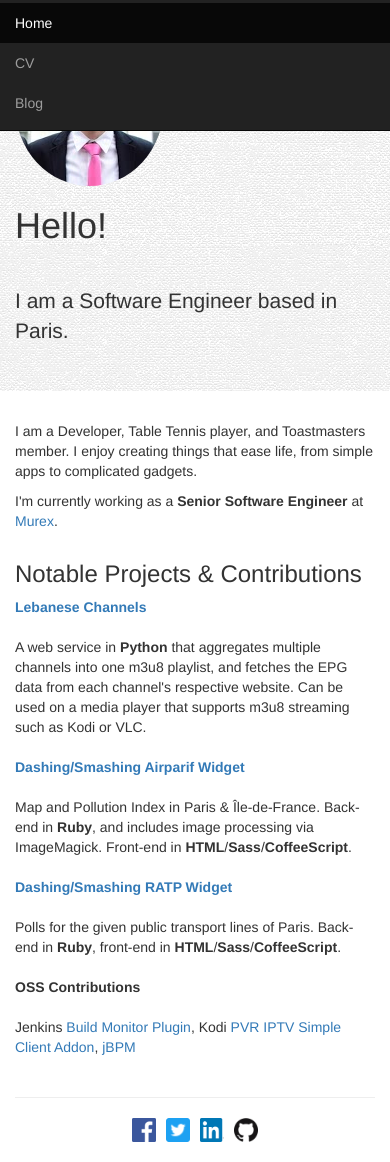
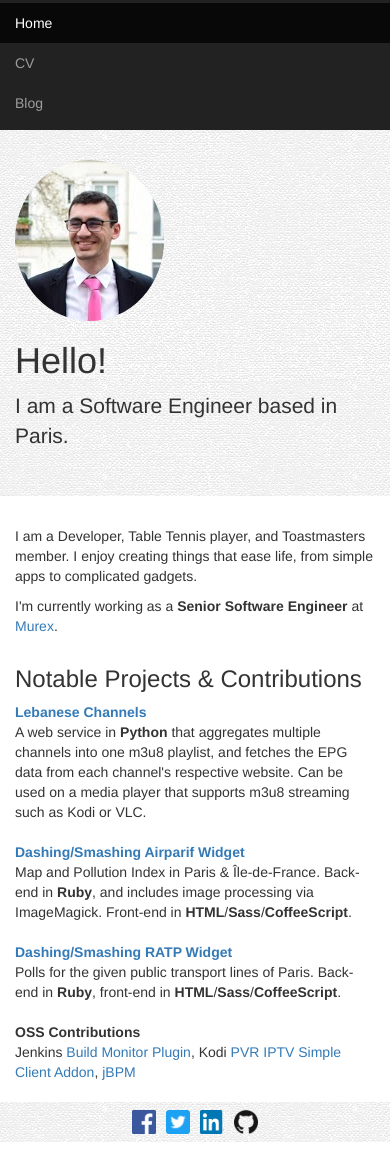
Before and after one commit to ChadiEM/website, a plain HTML site: page website/index.html in a window 390 px wide. Shown: the part 55-1217 px from the top of the page. Drawn offline with nearby package versions, Linux system fonts and the light colour scheme.

Commit message:
Improved top navbar for mobile, and added sticky footer

```diff
--- a/website/css/styles.css
+++ b/website/css/styles.css
@@ -1,45 +1,41 @@
-body {
-    padding-top: 50px;
-    padding-bottom: 20px;
+html {
+    /* for the sticky footer */
+    position: relative;
+    min-height: 100%;
 }
 
-.social {
-    margin-left: 3px;
-    margin-right: 3px;
+body {
+    /* for the sticky footer */
+    margin-bottom: 40px;
 }
 
-.social-icon {
-    width: 24px;
-    height: 24px;
-}
-
-.center {
-    text-align: center;
-}
-
-.jumbotron {
+.dotted-gray {
     background-image: url("../media/gray.jpg");
-    background-position: top left;
     background-repeat: repeat;
-    background-attachment: fixed;
-}
-
-#headercontainer {
-    position:relative;
-    height: 100px;
-}
-
-#headercontainer h1 {
-    position: absolute;
-    top: 0;
-    left: 0;
 }
 
 .dl-horizontal dd {
-    margin-top: 20px;
     margin-bottom: 20px;
 }
 
 .dl-horizontal dt {
     white-space: normal;
 }
+
+.social-icon {
+    margin-left: 3px;
+    margin-right: 3px;
+    margin-top: 8px;
+
+    width: 24px;
+    height: 24px;
+}
+
+.sticky-footer {
+    position: absolute;
+    bottom: 0;
+    width: 100%;
+
+    /* should be the same as the body margin above */
+    height: 40px;
+}
--- a/website/index.html
+++ b/website/index.html
@@ -14,7 +14,7 @@
 	</head>
 
 	<body>
-		<nav class="navbar navbar-inverse navbar-fixed-top">
+		<nav class="navbar-inverse navbar-static-top">
 			<div class="container">
 				<div class="navbar-header">
 					<a class="navbar-brand" href="#">Chadi El Masri</a>
@@ -27,16 +27,14 @@
 			</div>
 		</nav>
 
-		<div class="jumbotron">
+		<div class="jumbotron dotted-gray">
 			<div class="container">
 				<div class="row">
-					<div class="col-md-4">
+					<div class="col-md-4 text-center">
 						<img class="img-responsive img-circle" src="media/chadi.jpg" alt="Chadi" />
 					</div>
 					<div class="col-md-8">
-						<div id="headercontainer">
 						<h1>Hello!</h1>
-						</div>
 						<p>I am a Software Engineer based in Paris.</p>
 					</div>
 				</div>
@@ -73,23 +71,23 @@
                     </dl>
 				</div>
 			</div>
+		</div>
 
-			<hr />
-
-			<footer class="center">
-				<a class="social" href="http://www.facebook.com/chadi.masri" target="_blank" rel="noopener noreferrer">
+		<footer class="sticky-footer dotted-gray">
+			<div class="container text-center">
+				<a href="http://www.facebook.com/chadi.masri" target="_blank" rel="noopener noreferrer">
 					<img class="social-icon" src="media/icon/facebook.png" alt="Facebook" />
 				</a>
-				<a class="social" href="http://twitter.com/chadimasri" target="_blank" rel="noopener noreferrer">
+				<a  href="http://twitter.com/chadimasri" target="_blank" rel="noopener noreferrer">
 					<img class="social-icon" src="media/icon/twitter.png" alt="Twitter"/>
 				</a>
-				<a class="social" href="http://www.linkedin.com/in/chadimasri/" target="_blank" rel="noopener noreferrer">
+				<a href="http://www.linkedin.com/in/chadimasri/" target="_blank" rel="noopener noreferrer">
 					<img class="social-icon" src="media/icon/linkedin.png" alt="LinkedIn" />
 				</a>
-				<a class="social" href="http://github.com/ChadiEM" target="_blank" rel="noopener noreferrer">
+				<a href="http://github.com/ChadiEM" target="_blank" rel="noopener noreferrer">
 					<img class="social-icon" src="media/icon/github.png" alt="GitHub" />
 				</a>
+			</div>
 		</footer>
-		</div>
 	</body>
 </html>
```
Lines whose indentation alone changed are shown as unchanged.
